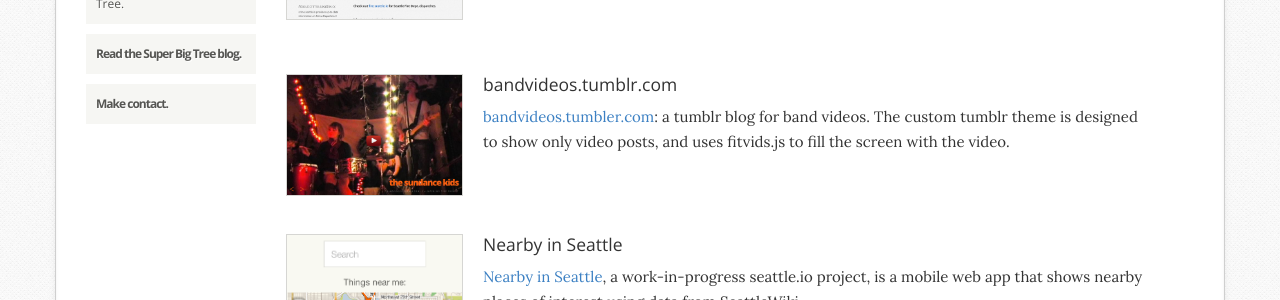
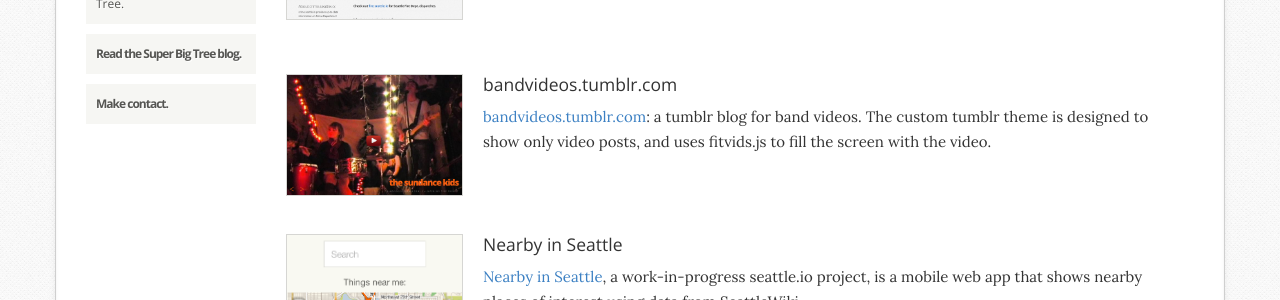
Before and after one commit to superbigtree/superbigtree.github.com, a Jekyll site: the page built from projects.html, in a window 1280 px wide. Shown: the part 258-558 px from the top of the page. Built offline with Jekyll 4.4.1, drawn with Linux system fonts in a browser that asks for light colours; nearby versions of some CDN libraries.

Commit message:
fix typo

```diff
--- a/projects.html
+++ b/projects.html
@@ -11,7 +11,7 @@
 <div class="project">
   <img src="{{ site.baseurl }}/img/bandvideos.png" />
   <h4>bandvideos.tumblr.com</h4>
-  <p><a href="http://seattle.io">bandvideos.tumbler.com</a>: a tumblr blog for band videos. The custom tumblr theme is designed to show only video posts, and uses fitvids.js to fill the screen with the video.</p>
+  <p><a href="http://seattle.io">bandvideos.tumblr.com</a>: a tumblr blog for band videos. The custom tumblr theme is designed to show only video posts, and uses fitvids.js to fill the screen with the video.</p>
 </div>
 
 <div class="project">
```
